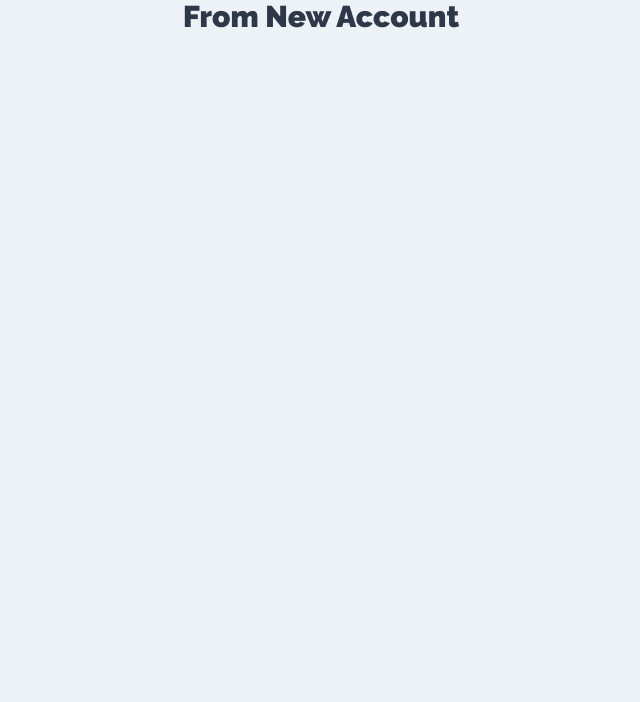
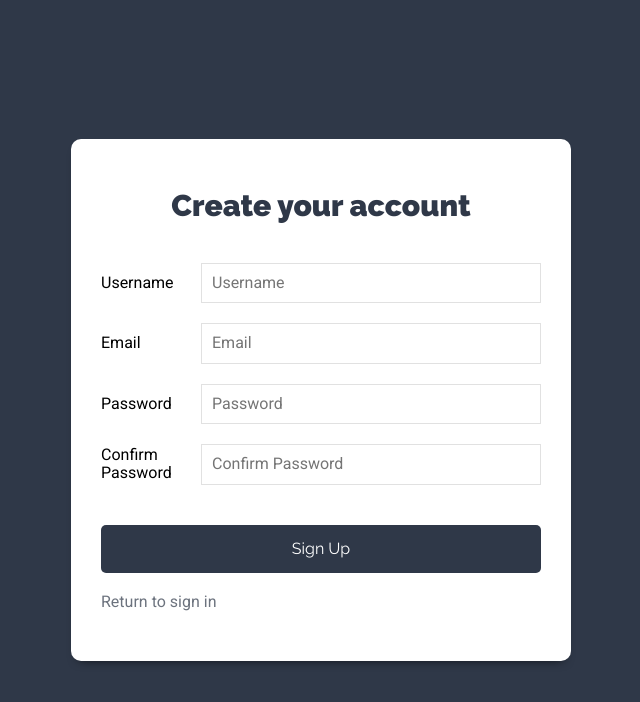
Before and after one commit to JnDiego/front-taskmanager-app, a React (Create React App) app: page /new-account in a window 1280 px wide. Shown: the top 702 px of the page, without its empty margins (319-959 px from the left). Built offline with nearby package versions, Linux system fonts and the light colour scheme.

Commit message:
Se implementa maquetación en el componente NewAccount

```diff
--- a/src/components/auth/Login.js
+++ b/src/components/auth/Login.js
@@ -1,12 +1,28 @@
-import React from 'react'
+import React, { useState } from 'react'
+import { Link } from 'react-router-dom';
 
 const Login = () => {
 
-  const onChangeEmail = () => {
+  const [user, setUser] = useState({
+    email: '',
+    password: ''
+  })
 
+  const { email, password } = user;
+
+  const onChangeField = e => {
+    setUser({
+      ...user,
+      [e.target.name]: e.target.value
+    })
   }
 
-  const onChangePassword = () => {
+  const onSubmit = e => {
+    e.preventDefault();
+
+    // Validate empty fields
+
+    // Send to action
 
   }
 
@@ -16,20 +32,24 @@ const Login = () => {
         <div className="contenedor-form sombra-dark">
           <h1>Sign In</h1>
 
-          <form>
+          <form onSubmit={onSubmit}>
             <div className="campo-form">
               <label htmlFor="email">Email</label>
-              <input type="email" id="email" name="email" placeholder="Email" onChange={onChangeEmail} />
+              <input type="email" id="email" name="email" placeholder="Email" value={email} onChange={onChangeField} />
             </div>
             <div className="campo-form">
               <label htmlFor="password">Password</label>
-              <input type="password" id="password" name="password" placeholder="Password" onChange={onChangePassword} />
+              <input type="password" id="password" name="password" placeholder="Password" value={password} onChange={onChangeField} />
             </div>
 
             <div className="campo-form">
               <input type="submit" className="btn btn-primario btn-block" value="Sign In"/>
             </div>
           </form>
+
+          <Link to={'/new-account'} className="enlace-cuenta">
+            Sign Up
+          </Link>
         </div>
       </div>
     </div>
--- a/src/components/auth/NewAccount.js
+++ b/src/components/auth/NewAccount.js
@@ -1,9 +1,73 @@
-import React from 'react'
+import React, { useState } from 'react'
+import { Link } from 'react-router-dom';
 
 const NewAccount = () => {
+
+  const [user, setUser] = useState({
+    username: '',
+    email: '',
+    password: '',
+    confirm: '',
+  })
+
+  const { username, email, password, confirm } = user;
+
+  const onChangeField = e => {
+    setUser({
+      ...user,
+      [e.target.name]: e.target.value
+    })
+  }
+
+  const onSubmit = e => {
+    e.preventDefault();
+
+    // Validate empty fields
+
+    // Validate password with minimum 6 character
+
+    // Validate password and confirm password
+
+    // Send to action
+  }
+
   return (
     <div>
-      <h1>From New Account</h1>
+      <div className="form-usuario">
+        <div className="contenedor-form sombra-dark">
+          <h1>Create your account</h1>
+
+          <form onSubmit={onSubmit}>
+            <div className="campo-form">
+              <label htmlFor="username">Username</label>
+              <input type="text" id="username" name="username" placeholder="Username" value={username} onChange={onChangeField} />
+            </div>
+
+            <div className="campo-form">
+              <label htmlFor="email">Email</label>
+              <input type="email" id="email" name="email" placeholder="Email" value={email} onChange={onChangeField} />
+            </div>
+
+            <div className="campo-form">
+              <label htmlFor="password">Password</label>
+              <input type="password" id="password" name="password" placeholder="Password" value={password} onChange={onChangeField} />
+            </div>
+
+            <div className="campo-form">
+              <label htmlFor="confirm">Confirm Password</label>
+              <input type="password" id="confirm" name="confirm" placeholder="Confirm Password" value={confirm} onChange={onChangeField} />
+            </div>
+
+            <div className="campo-form">
+              <input type="submit" className="btn btn-primario btn-block" value="Sign Up"/>
+            </div>
+          </form>
+
+          <Link to={'/'} className="enlace-cuenta">
+            Return to sign in
+          </Link>
+        </div>
+      </div>
     </div>
   )
 }
```
